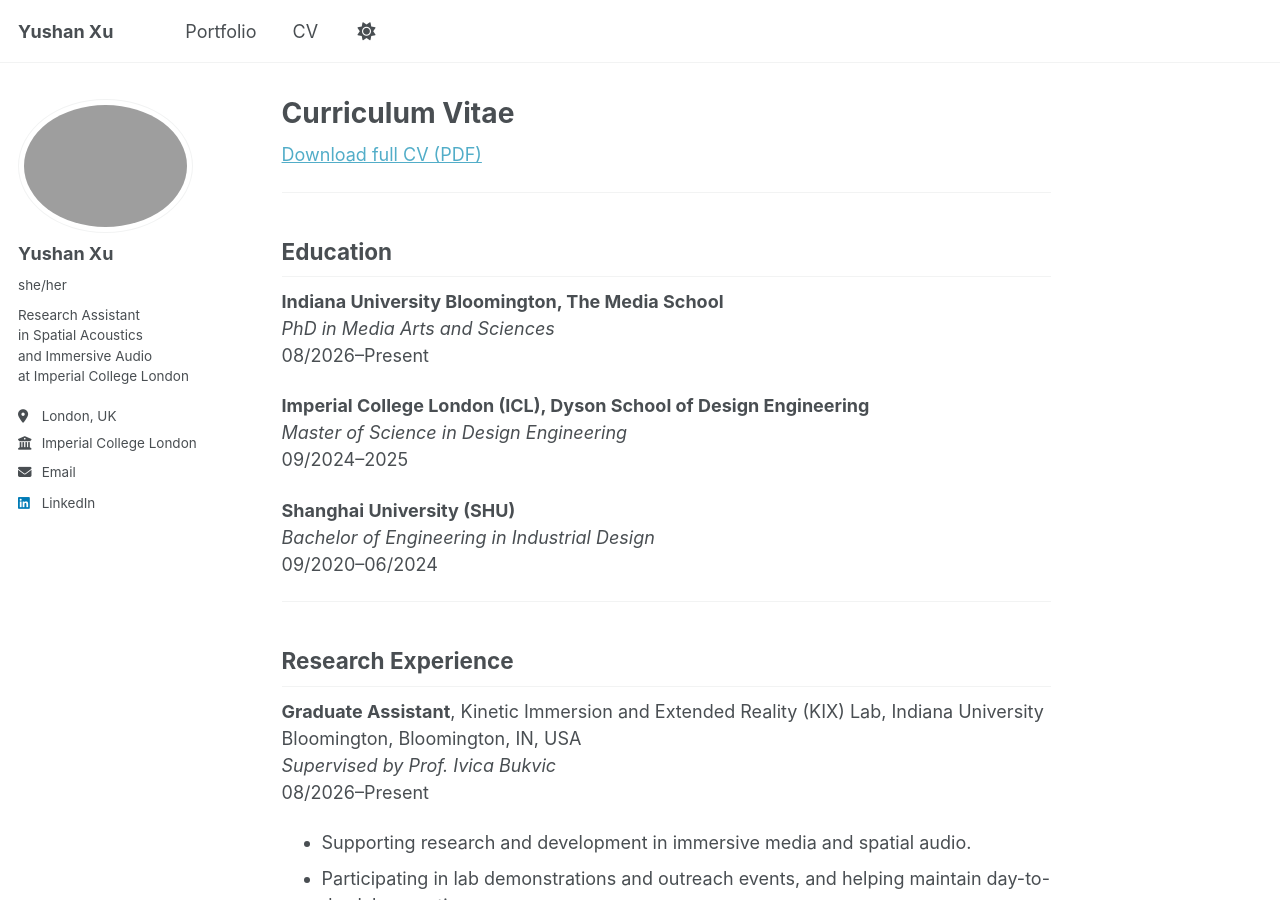
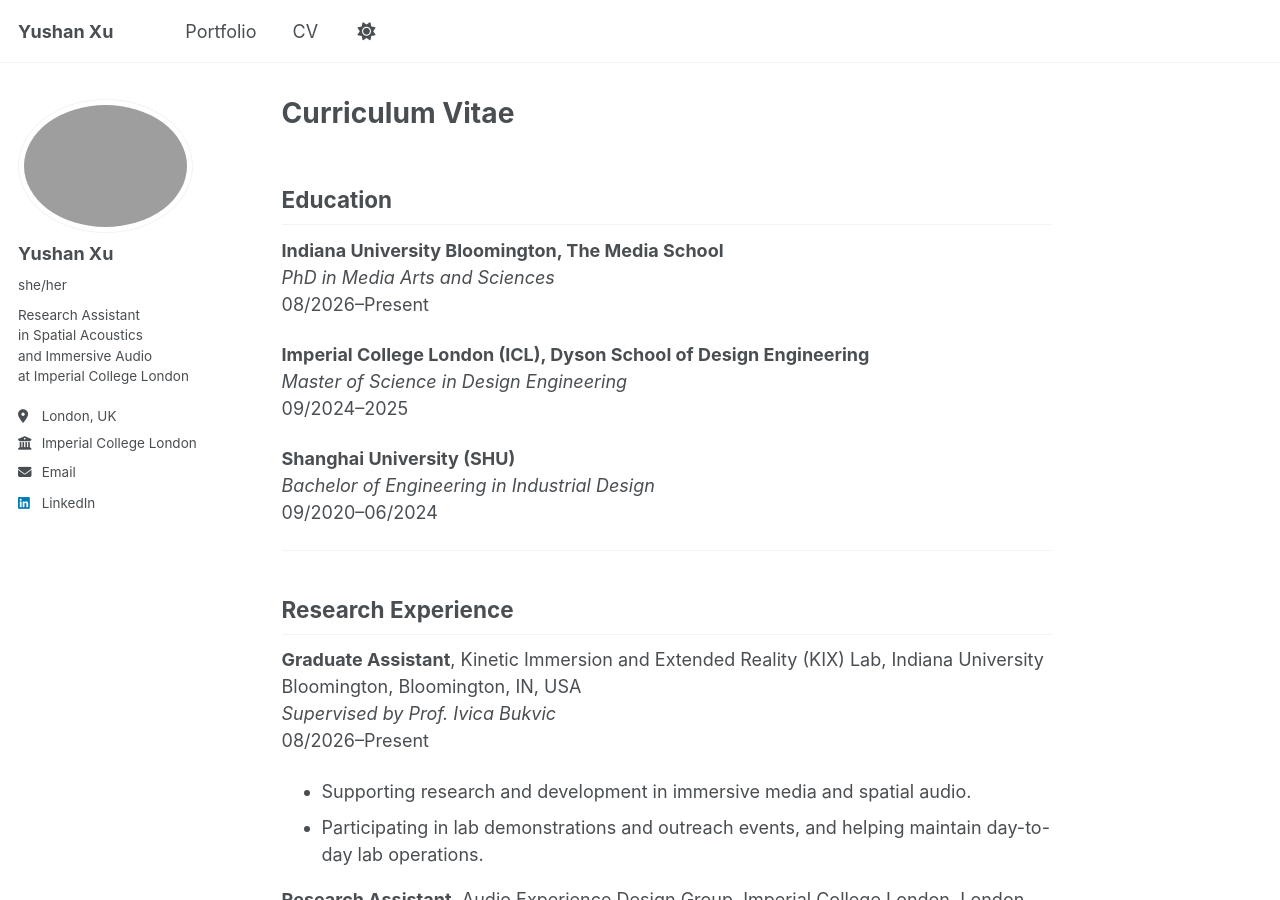
Before and after one commit to Yushan-Xu/Yushan-Xu.github.io, a Jekyll site: the page built from _pages/cv.md, in a window 1280 px wide and 900 px high. Built offline with Jekyll 4.4.1, drawn with Linux system fonts in a browser that asks for light colours; a script that is not in the unit is left out.

Commit message:
Remove CV download link from the page
Removed the download link for the full CV PDF.

```diff
--- a/_pages/cv.md
+++ b/_pages/cv.md
@@ -4,10 +4,6 @@ title: "Curriculum Vitae"
 permalink: /cv/
 author_profile: true
 classes: wide
----
-
-[Download full CV (PDF)](/files/CV - Yushan XU.pdf)
-
 ---
 
 ## Education
```
